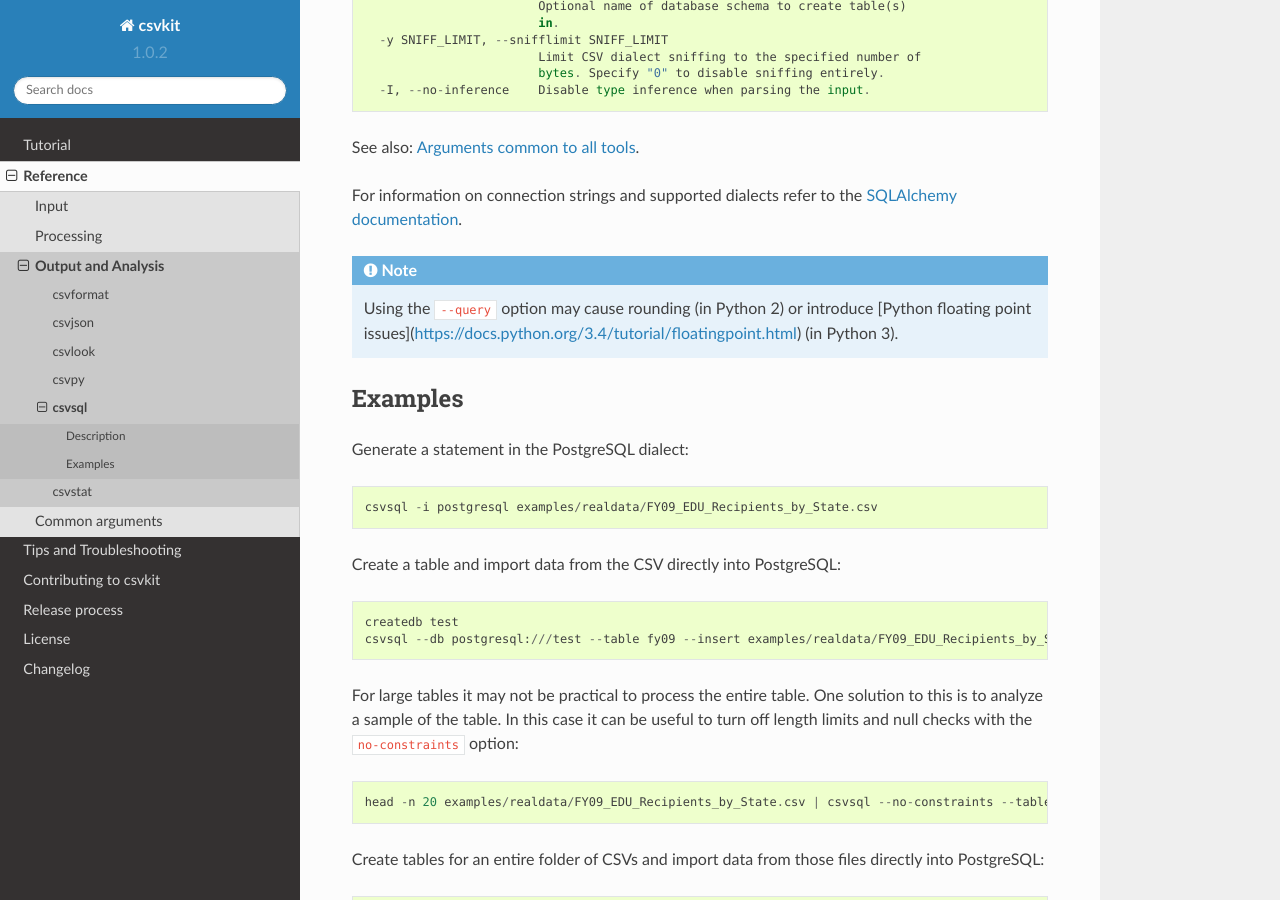
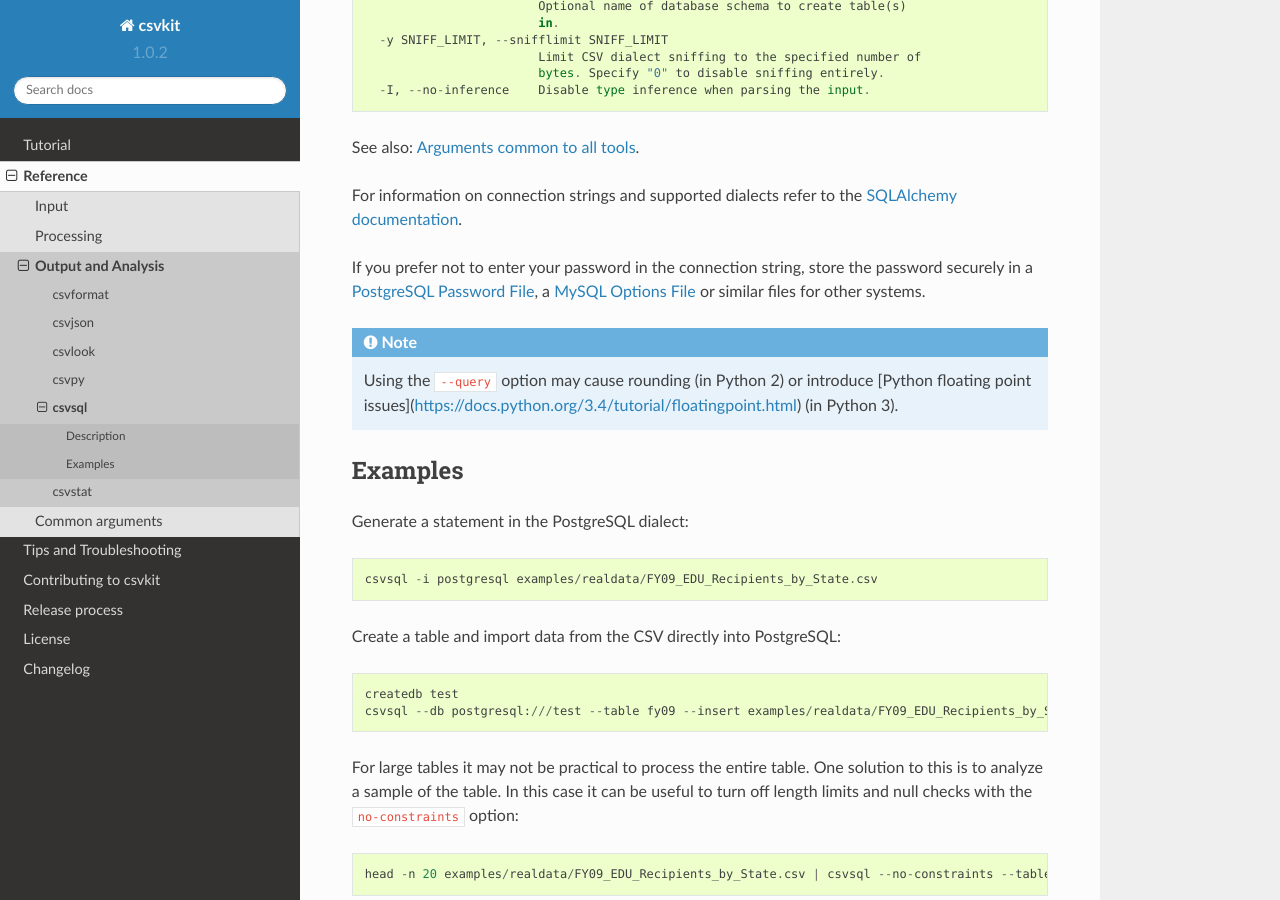
Before and after one commit to wireservice/csvkit, a Sphinx documentation site: the page built from docs/scripts/csvsql.rst, in a window 1280 px wide and 900 px high, scrolled down 941 px. Built offline with Sphinx 7.4.7 and the Read the Docs theme 2.0.0, drawn with Linux system fonts in a browser that asks for light colours.

Commit message:
Add documentation about database passwords, closes #726

```diff
--- a/docs/scripts/csvsql.rst
+++ b/docs/scripts/csvsql.rst
@@ -56,6 +56,8 @@ See also: :doc:`../common_arguments`.
 
 For information on connection strings and supported dialects refer to the `SQLAlchemy documentation <http://www.sqlalchemy.org/docs/dialects/>`_.
 
+If you prefer not to enter your password in the connection string, store the password securely in a `PostgreSQL Password File <https://www.postgresql.org/docs/9.1/static/libpq-pgpass.html>`_, a `MySQL Options File <https://dev.mysql.com/doc/refman/5.7/en/option-files.html>`_ or similar files for other systems.
+
 
 .. note::
 
```
